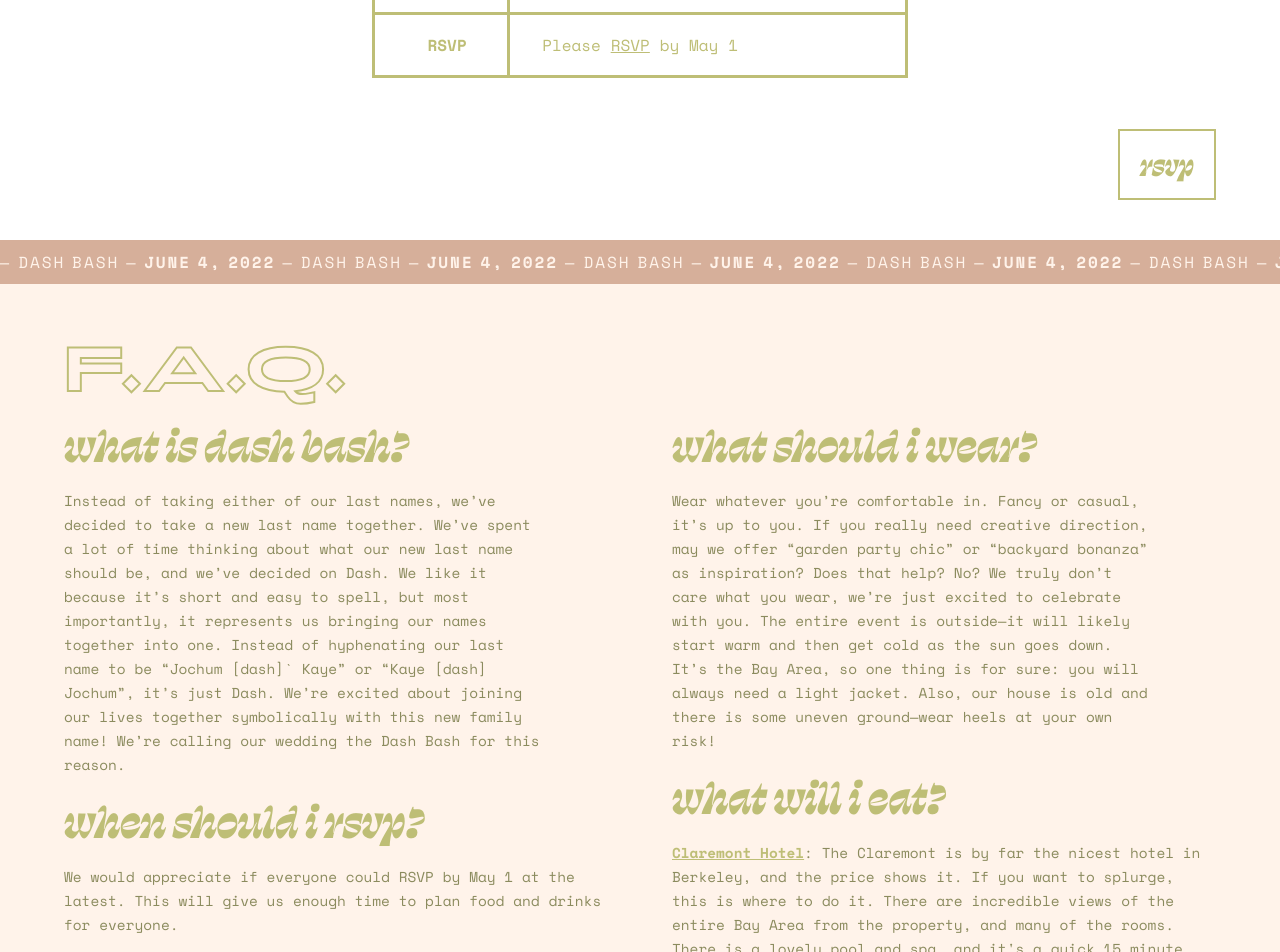
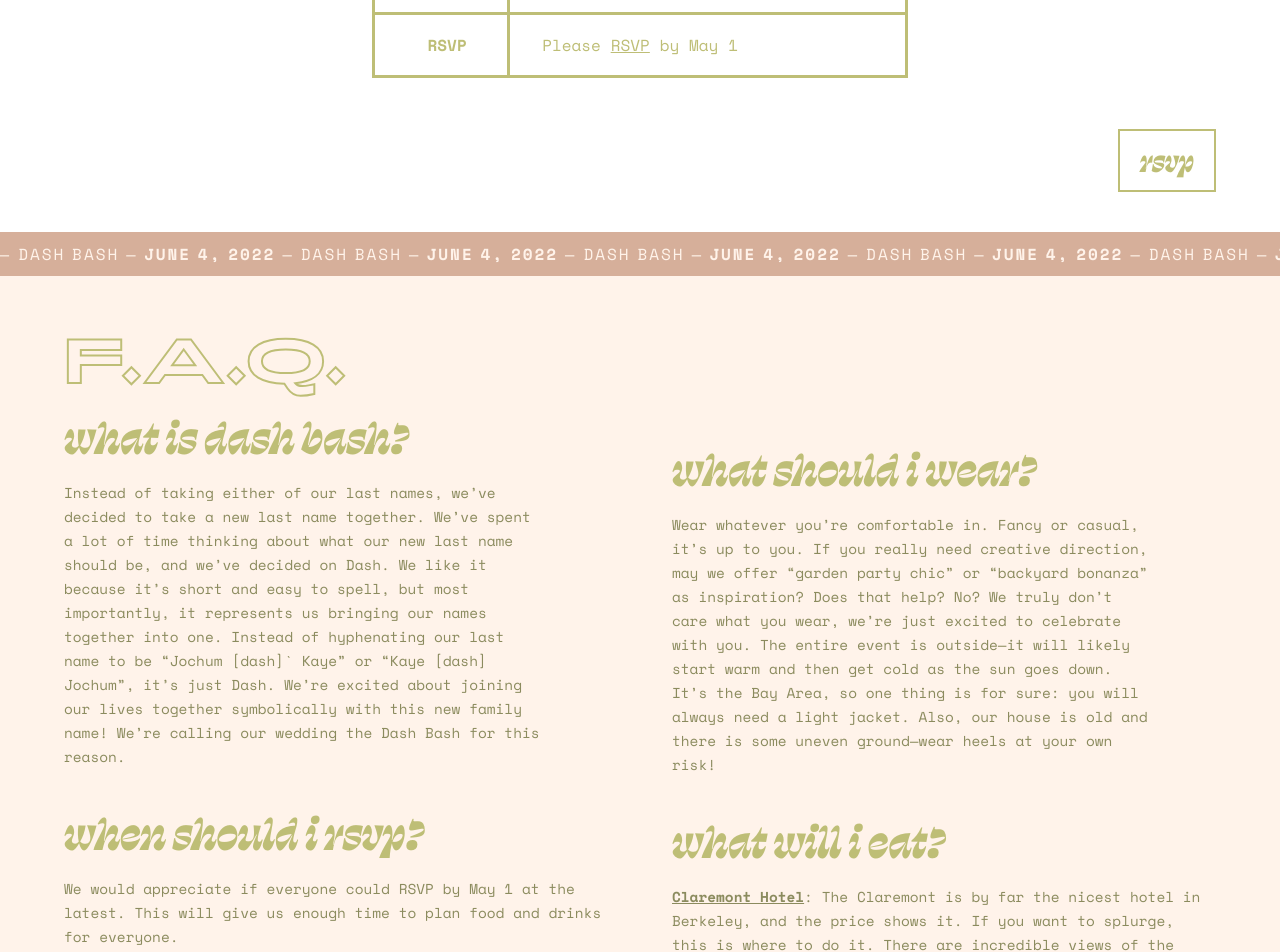
Before and after one commit to greymechanic/dash.wedding, a React (Create React App) app: page / in a window 1280 px wide. Shown: the part 1200-2152 px from the top of the page. Built offline with nearby package versions, Linux system fonts and the light colour scheme.

Commit message:
css tweaks

```diff
--- a/src/App.scss
+++ b/src/App.scss
@@ -236,7 +236,7 @@ h3 {
     font-family: "Swear-Display-Black-Cilati", "Helvetica", serif;
     font-size: 2rem;
     text-decoration: none;
-    padding: 12px 20px;
+    padding: 8px 20px;
     border: 2px solid $green-1;
     background-color: $bright;
     color: $green-1;
@@ -262,7 +262,9 @@ h3 {
   margin-top: 20px;
   div {
     flex: 1;
+    margin-top: 32px;
     &:first-child {
+      margin-top: 0;
       margin-right: 64px;
     }
   }
@@ -278,6 +280,7 @@ h3 {
     a {
       font-family: "Mono-Bold", "Courier New", monospace;
       display: block;
+      color: $body;
       &:only-child {
         display: inline-block;
       }
```
